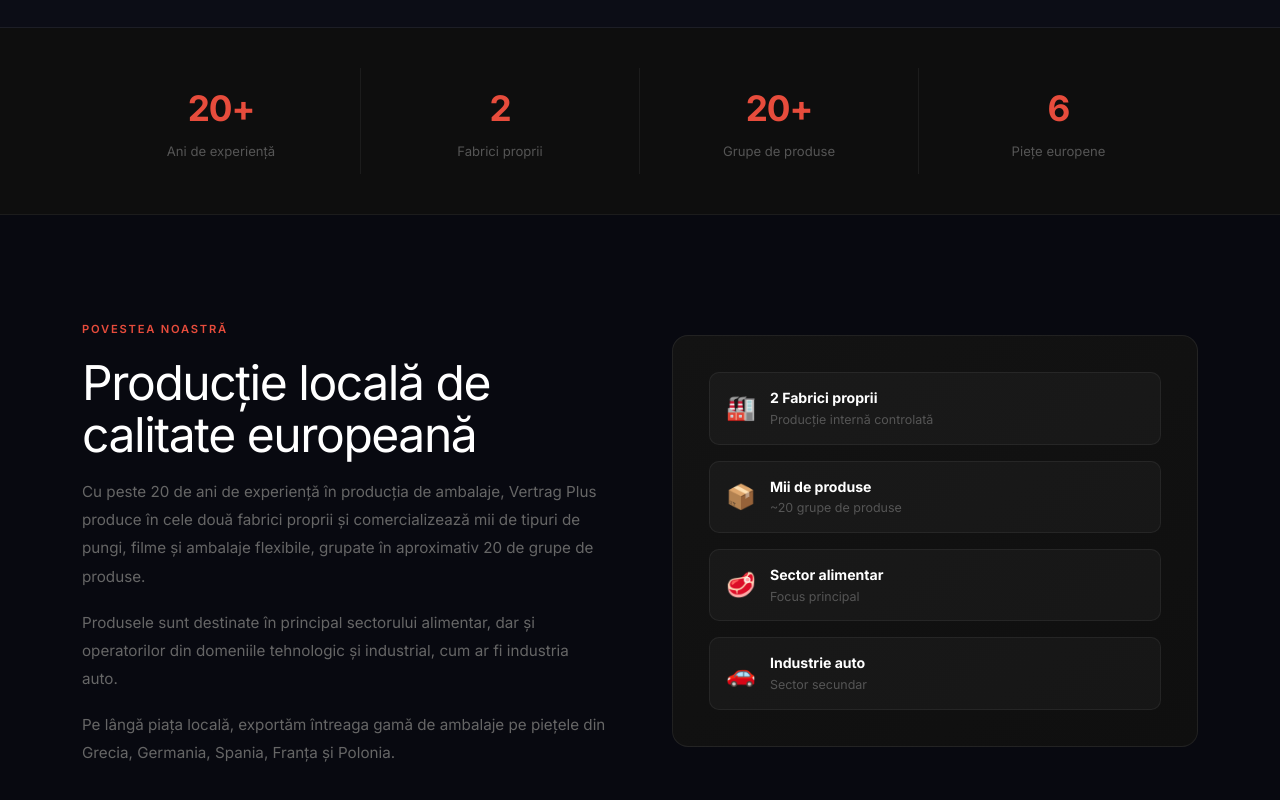
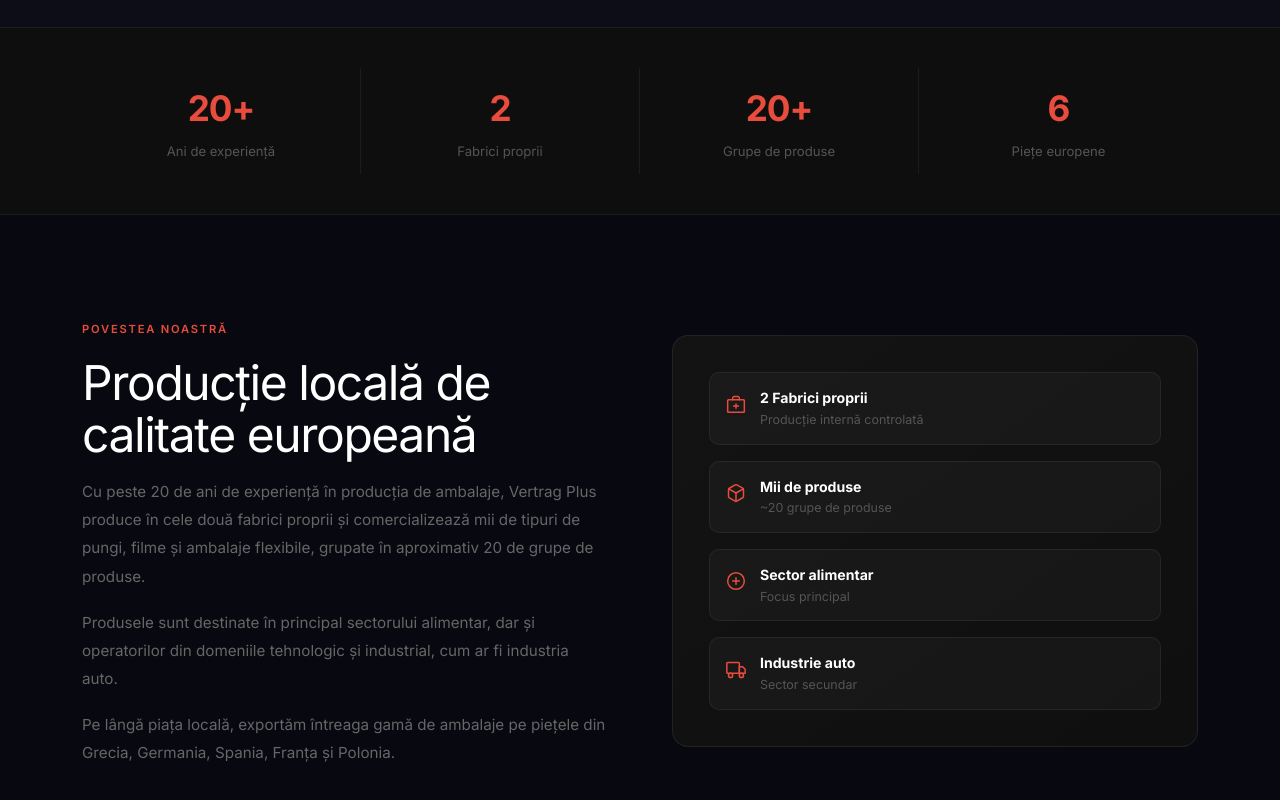
Before and after one commit to nelu11221/vertrag, a React (Create React App) app: page /despre in a window 1280 px wide. Shown: the part 358-1158 px from the top of the page. Built offline with nearby package versions, Linux system fonts and the light colour scheme.

Commit message:
Ready for deployment

```diff
--- a/src/pages/Despre.js
+++ b/src/pages/Despre.js
@@ -113,13 +113,29 @@ export default function Despre() {
             </div>
             <div style={{ background: 'linear-gradient(145deg, #131313, #0f0f0f)', border: '1px solid rgba(255,255,255,0.07)', borderRadius: 16, padding: '36px', display: 'flex', flexDirection: 'column', gap: 16 }}>
               {[
-                { icon: '🏭', title: td.fact1, desc: td.fact1sub },
-                { icon: '📦', title: td.fact2, desc: td.fact2sub },
-                { icon: '🥩', title: td.fact3, desc: td.fact3sub },
-                { icon: '🚗', title: td.fact4, desc: td.fact4sub },
+                { icon: (
+                    <svg width="20" height="20" viewBox="0 0 24 24" fill="none" stroke="currentColor" strokeWidth="1.8" strokeLinecap="round" strokeLinejoin="round">
+                      <rect x="2" y="7" width="20" height="15" rx="1"/><path d="M16 7V5a2 2 0 0 0-2-2h-4a2 2 0 0 0-2 2v2"/><line x1="12" y1="12" x2="12" y2="17"/><line x1="9" y1="14.5" x2="15" y2="14.5"/>
+                    </svg>
+                  ), title: td.fact1, desc: td.fact1sub },
+                { icon: (
+                    <svg width="20" height="20" viewBox="0 0 24 24" fill="none" stroke="currentColor" strokeWidth="1.8" strokeLinecap="round" strokeLinejoin="round">
+                      <path d="M21 16V8a2 2 0 0 0-1-1.73l-7-4a2 2 0 0 0-2 0l-7 4A2 2 0 0 0 3 8v8a2 2 0 0 0 1 1.73l7 4a2 2 0 0 0 2 0l7-4A2 2 0 0 0 21 16z"/><polyline points="3.27 6.96 12 12.01 20.73 6.96"/><line x1="12" y1="22.08" x2="12" y2="12"/>
+                    </svg>
+                  ), title: td.fact2, desc: td.fact2sub },
+                { icon: (
+                    <svg width="20" height="20" viewBox="0 0 24 24" fill="none" stroke="currentColor" strokeWidth="1.8" strokeLinecap="round" strokeLinejoin="round">
+                      <path d="M12 2C6.48 2 2 6.48 2 12s4.48 10 10 10 10-4.48 10-10S17.52 2 12 2z"/><path d="M8 12h8M12 8v8"/>
+                    </svg>
+                  ), title: td.fact3, desc: td.fact3sub },
+                { icon: (
+                    <svg width="20" height="20" viewBox="0 0 24 24" fill="none" stroke="currentColor" strokeWidth="1.8" strokeLinecap="round" strokeLinejoin="round">
+                      <rect x="1" y="3" width="15" height="13" rx="1"/><path d="M16 8h4l3 3v5h-7V8z"/><circle cx="5.5" cy="18.5" r="2.5"/><circle cx="18.5" cy="18.5" r="2.5"/>
+                    </svg>
+                  ), title: td.fact4, desc: td.fact4sub },
               ].map((item, i) => (
                 <div key={i} style={{ display: 'flex', alignItems: 'center', gap: 14, padding: '14px 16px', background: 'rgba(255,255,255,0.03)', border: '1px solid rgba(255,255,255,0.06)', borderRadius: 10 }}>
-                  <span style={{ fontSize: '1.5rem' }}>{item.icon}</span>
+                  <span style={{ color: '#e74c3c', flexShrink: 0 }}>{item.icon}</span>
                   <div>
                     <div style={{ fontSize: '0.88rem', fontWeight: 700, color: '#fff' }}>{item.title}</div>
                     <div style={{ fontSize: '0.78rem', color: '#555' }}>{item.desc}</div>
```
